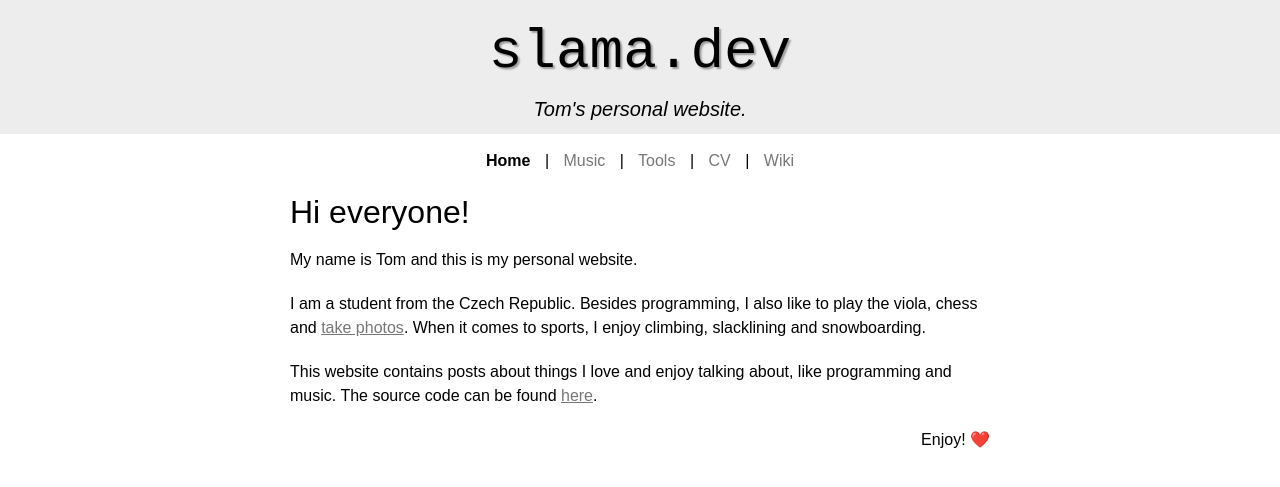
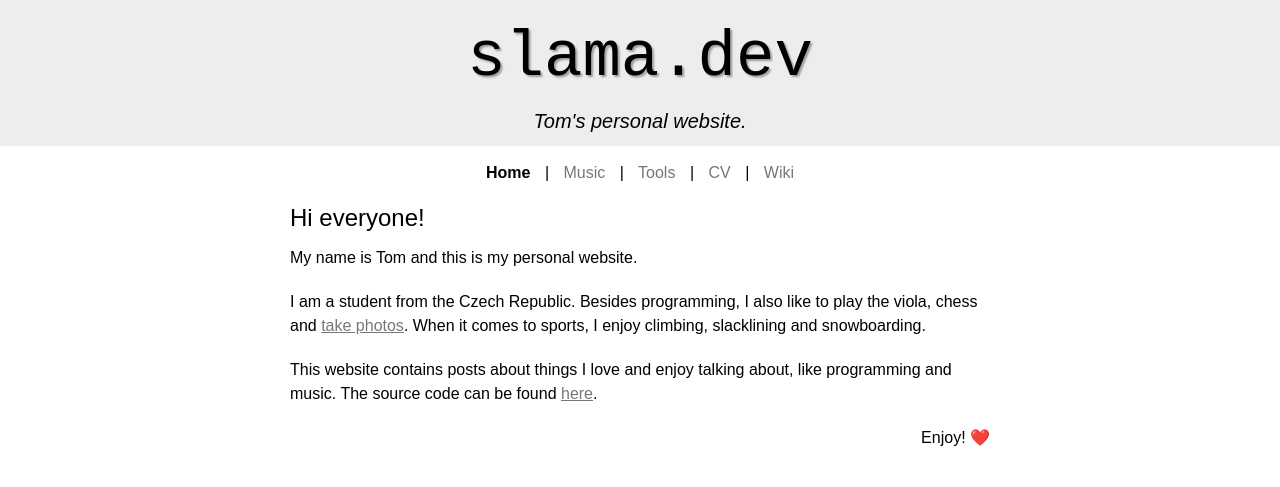
Before and after one commit to xiaoxiae/slama.dev, a Jekyll site: the page built from index.html, in a window 1280 px wide. Shown: the top 487 px of the page. Built offline with Jekyll 4.4.1, drawn with Linux system fonts in a browser that asks for light colours.

Commit message:
reformat website CSS and header structure
Makes the CSS a little nicer than it previously is, plus adjusts the structure of the h1 and h2 formatting to make sense without the CSS.

```diff
--- a/404.html
+++ b/404.html
@@ -4,9 +4,8 @@
 permalink: /404.html
 ---
 
-
 <div align="center">
-  <h1>4☹️4</h1>
+  <h2>4☹️4</h2>
 
   <p>The requested page could not be found.</p>
 </div>
--- a/_layouts/default.html
+++ b/_layouts/default.html
@@ -30,7 +30,7 @@
   <body class="{{site.color-theme}}">
 
     <div class="header">
-      <a href="/index.html" > {{site.title}} </a>
+      <h1><a href="/">{{ site.title }}</a></h1>
       <p><em>{{site.description}}</em></p>
     </div>
 
--- a/_sass/_main.scss
+++ b/_sass/_main.scss
@@ -27,9 +27,14 @@
 $navigation-item-spacing: 20px;  // spacing between each of the navigation items
 
 $code-padding: 4px;  // padding for inline code will be this, and double this for regular code
+$code-border-roundness: 10px;  // roundness of the code border
+
+/* FONT SETTINGS */
+$monospaced-font: "Fira Code Light";
+$serif-font: "Fira Sans Light";
 
 // relative size from regular <p> text
-$title-size: 350%;
+$title-size: 200%;
 $description-size: 125%;
 
 // text formatting
@@ -55,6 +60,7 @@
 
   padding-left: $website-padding;
   padding-right: $website-padding;
+  padding-bottom: $website-padding;
 }
 
 // navigation bar formatting
@@ -79,16 +85,14 @@
 // header formatting (wraps title for the background to go all the way)
 .header {
   padding: $header-padding $website-padding;
+  text-align: center;
 
-  a, p {
-    text-align: center;
-    display: block;
-  }
-
-  a {
+  // the main text
+  a, h1 {
     font-size: $title-size;
-    font-family:"Fira Code Light", monospace;
+    font-family: $monospaced-font, monospace;
     text-decoration: none;
+	padding-bottom: 0;
   }
 
   p {
@@ -97,29 +101,20 @@
   }
 }
 
-// code highlight formatting
-.highlight {
-  span, code, pre {font-family:"Fira Code Light", monospace;}
-
+// code highlighting
+.highlighter-rouge {
   pre {
-    border: 1px solid;
-    border-radius: $code-padding;
-
     overflow-x: auto;
     padding: $code-padding;
   }
+
+  border-radius: $code-border-roundness;
+
+  padding: $code-padding / 2 $code-padding;
+  margin-bottom: $line-spacing;
 }
 
-.highlighter-rouge {
-  font-family:"Fira Code Light", monospace;
-  margin-bottom: $line-spacing;
-
-  border: 1px solid;
-  border-radius: $code-padding;
-
-  padding: $code-padding / 2 $code-padding;
-}
-
+/* TABLE FORMATTING */
 .cv-table {
   border-spacing: 0 $line-spacing;
   border-collapse: separate;
@@ -129,9 +124,7 @@
   p:last-of-type {margin-bottom: 0;}
 }
 
-.cv-spacer {
-  padding: $line-spacing / 2;
-}
+.cv-spacer {padding: $line-spacing / 2;}
 
 // spacing and sizes for cv groups
 // see www.stackoverflow.com/questions/56381846/ for width
@@ -140,9 +133,7 @@
   width: $line-spacing + 16px;
 }
 
-.cv-secondary-group {
-  width: $line-spacing + 4px;
-}
+.cv-secondary-group {width: $line-spacing + 4px;}
 
 .cv-primary-group, .cv-secondary-group {
   text-align: center;
@@ -158,7 +149,7 @@
 
 body {
   // text formatting
-  font-family:"Fira Sans Light", sans-serif;
+  font-family: $serif-font, sans-serif;
   line-height: 1.5;
 
   // list formatting
@@ -166,11 +157,13 @@
     padding-left: $list-item-left-padding;
     padding-bottom: $line-spacing;
   }
-
   ul ul, ol ul {
     margin: 0;
     padding-bottom: 0;
   }
+
+  // remove spacing between a paragraph followed by a list
+  p + ul, p + ol {margin-top: -$line-spacing;}
 
   // text spacing
   p, hr {margin-bottom: $line-spacing;}
@@ -187,6 +180,15 @@
     display: block;
     margin-left: auto;
     margin-right: auto
+  }
+
+  // code formatting
+  code {
+    font-family: $monospaced-font, monospace;
+
+    // reduced tab size to 4
+    tab-size: 4;
+    -moz-tab-size: 4;
   }
 }
 
@@ -206,9 +208,7 @@
 
   hr {border: 1px solid $light-text-color;}
 
-  .current-page-item, .header {
-    a {color: $light-text-color !important;}
-  }
+  .current-page-item, .header {a {color: $light-text-color !important;}}
 
   .header {
     background-color: $light-header-background-color;
@@ -308,9 +308,7 @@
 
   hr {border: 1px solid $dark-text-color;}
 
-  .current-page-item, .header {
-    a {color: $dark-text-color !important;}
-  }
+  .current-page-item, .header {a {color: $dark-text-color !important;}}
 
   .header {
     background-color: $dark-header-background-color;
--- a/index.html
+++ b/index.html
@@ -4,7 +4,7 @@
 order: 0
 ---
 
-<h1>Hi everyone!</h1>
+<h2>Hi everyone!</h2>
 
 <p>My name is Tom and this is my personal website.</p>
 
```
